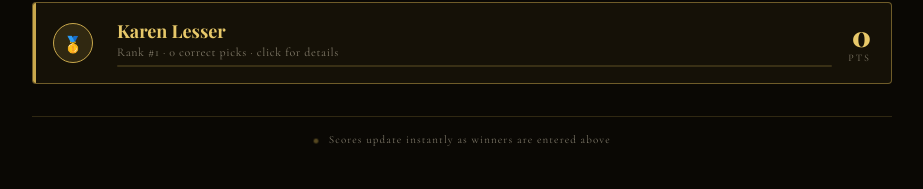
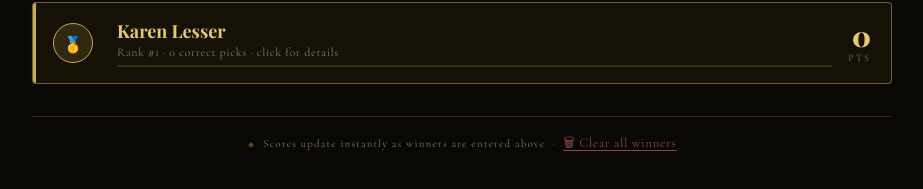
Before and after one commit to julia-w-medine/oscars-2026, a plain HTML site: page index.html in a window 1280 px wide. Shown: the part 2442-2631 px from the top of the page, without its empty margins (178-1101 px from the left). Drawn offline with nearby package versions, Linux system fonts and the light colour scheme; a web font is replaced by a local one.

Commit message:
Update index.html

```diff
--- a/index.html
+++ b/index.html
@@ -470,6 +470,8 @@
   <div class="update-notice">
     <span class="pulse"></span>
     Scores update instantly as winners are entered above
+    &nbsp;·&nbsp;
+    <button onclick="clearBoard()" style="background:transparent;border:none;color:rgba(229,115,115,0.6);cursor:pointer;font-family:'Cormorant Garamond',serif;font-size:13px;letter-spacing:.05em;padding:0;text-decoration:underline;text-underline-offset:3px;">🗑 Clear all winners</button>
   </div>
 
 </div>
@@ -628,6 +630,17 @@ function render() {
   });
 }
 
+function clearBoard() {
+  if (!confirm('Clear all winners and reset the leaderboard?')) return;
+  Object.keys(winners).forEach(k => { winners[k] = null; });
+  document.querySelectorAll('#winnerGrid select').forEach(sel => {
+    sel.value = '';
+    sel.className = '';
+  });
+  saveWinners();
+  render();
+}
+
 render();
 </script>
 </body>
```
